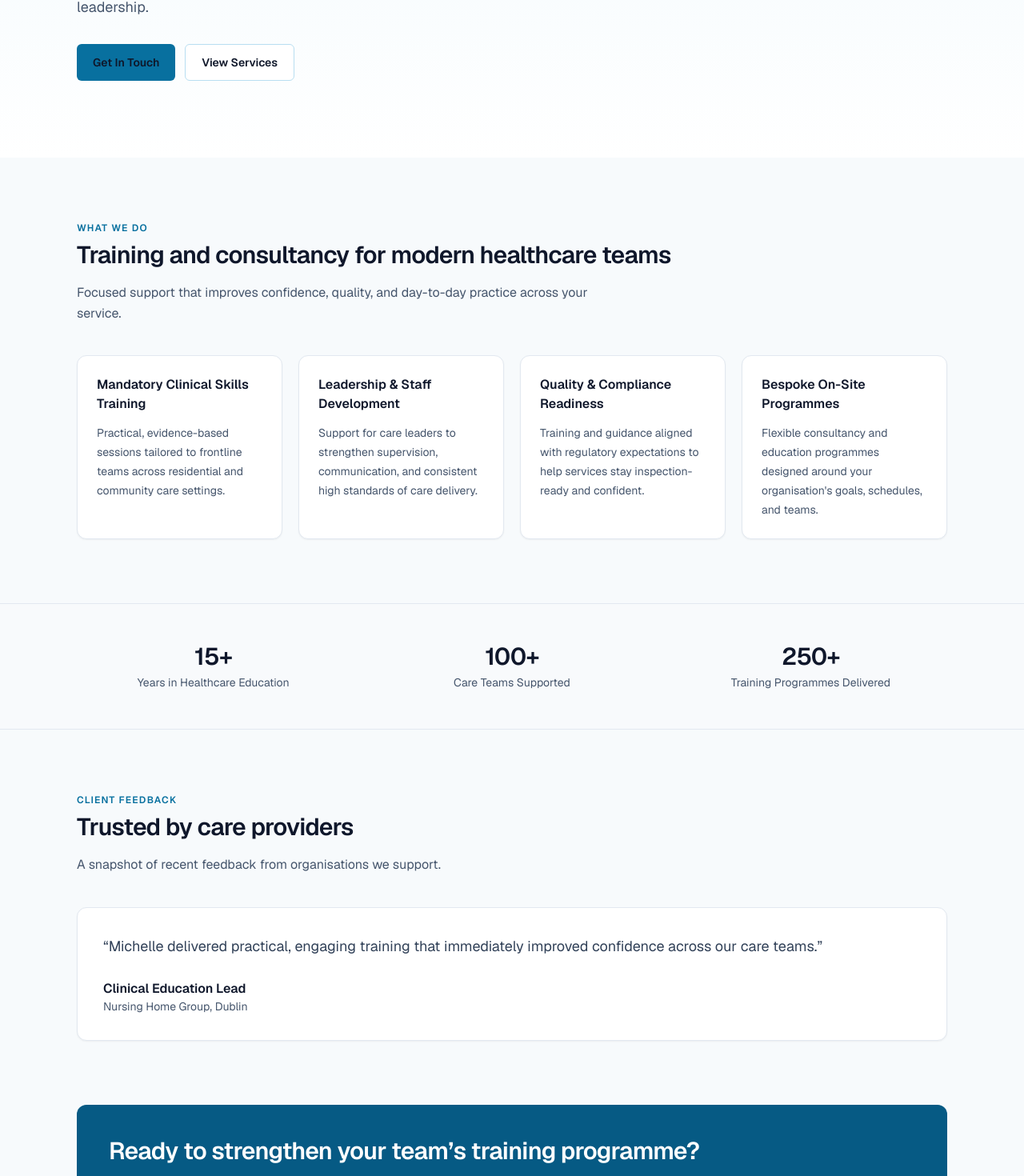
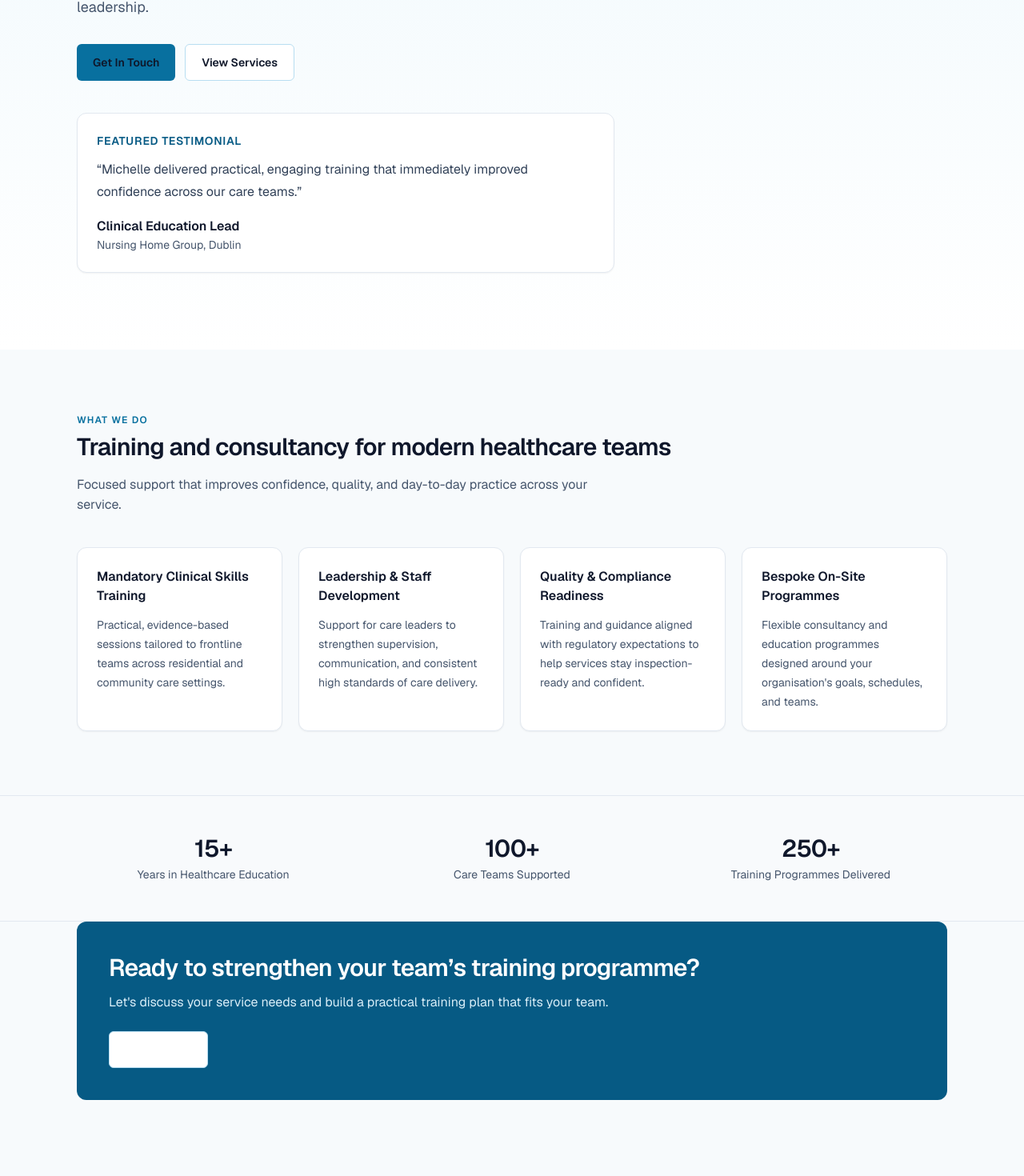
Before and after one commit to mcc-irl/site, a Next.js app: page / in a window 1280 px wide. Shown: the part 436-1906 px from the top of the page at 80% size. Built offline with nearby package versions, Linux system fonts and the light colour scheme.

Commit message:
feat: implement phase 5 reviews and home testimonial

```diff
--- a/src/app/page.tsx
+++ b/src/app/page.tsx
@@ -64,6 +64,19 @@ export default function Home() {
               View Services
             </Button>
           </div>
+
+          {featuredReview ? (
+            <article className="mt-10 max-w-2xl rounded-xl border border-slate-200 bg-white p-6 shadow-xs">
+              <p className="text-sm font-semibold uppercase tracking-wider text-brand-700">Featured Testimonial</p>
+              <p className="mt-3 text-base leading-7 text-slate-700">“{featuredReview.quote}”</p>
+              <div className="mt-4">
+                <p className="font-semibold text-slate-900">{featuredReview.name}</p>
+                <p className="text-sm text-slate-600">
+                  {featuredReview.role}, {featuredReview.organisation}
+                </p>
+              </div>
+            </article>
+          ) : null}
         </Container>
       </section>
 
@@ -97,27 +110,6 @@ export default function Home() {
         </Container>
       </section>
 
-      <section className="py-16 sm:py-20">
-        <Container>
-          <SectionHeading
-            eyebrow="Client Feedback"
-            title="Trusted by care providers"
-            description="A snapshot of recent feedback from organisations we support."
-          />
-          {featuredReview ? (
-            <article className="mt-10 rounded-xl border border-slate-200 bg-white p-8 shadow-xs">
-              <p className="text-lg leading-8 text-slate-700">“{featuredReview.quote}”</p>
-              <div className="mt-6">
-                <p className="font-semibold text-slate-900">{featuredReview.name}</p>
-                <p className="text-sm text-slate-600">
-                  {featuredReview.role}, {featuredReview.organisation}
-                </p>
-              </div>
-            </article>
-          ) : null}
-        </Container>
-      </section>
-
       <section className="pb-16 sm:pb-20">
         <Container>
           <div className="rounded-xl bg-brand-700 px-6 py-10 text-white sm:px-10">
--- a/src/app/reviews/page.tsx
+++ b/src/app/reviews/page.tsx
@@ -1,14 +1,51 @@
 import { Container } from "@/components/ui/container";
 import { SectionHeading } from "@/components/ui/section-heading";
+import reviews from "../../../content/reviews.json";
+
+type Review = {
+  name: string;
+  role: string;
+  organisation: string;
+  quote: string;
+  rating: number;
+};
+
+function renderStars(rating: number) {
+  const safeRating = Math.max(0, Math.min(5, rating));
+  return "★".repeat(safeRating) + "☆".repeat(5 - safeRating);
+}
 
 export default function ReviewsPage() {
+  const reviewList = reviews as Review[];
+
   return (
     <section className="py-16 sm:py-20">
       <Container>
         <SectionHeading
+          eyebrow="Testimonials"
           title="Reviews"
-          description="Testimonials and client reviews will be added in Phase 5."
+          description="Feedback from organisations and care teams supported by Michelle Carter Consultancy."
         />
+
+        <div className="mt-10 grid gap-5 md:grid-cols-2">
+          {reviewList.map((review, index) => (
+            <article
+              key={`${review.name}-${review.organisation}-${index}`}
+              className="rounded-xl border border-slate-200 bg-white p-6 shadow-xs"
+            >
+              <p className="text-sm font-semibold tracking-wide text-amber-500" aria-label={`${review.rating} out of 5 stars`}>
+                {renderStars(review.rating)}
+              </p>
+              <p className="mt-4 text-base leading-7 text-slate-700">“{review.quote}”</p>
+              <div className="mt-5 border-t border-slate-200 pt-4">
+                <p className="font-semibold text-slate-900">{review.name}</p>
+                <p className="text-sm text-slate-600">
+                  {review.role}, {review.organisation}
+                </p>
+              </div>
+            </article>
+          ))}
+        </div>
       </Container>
     </section>
   );
```
